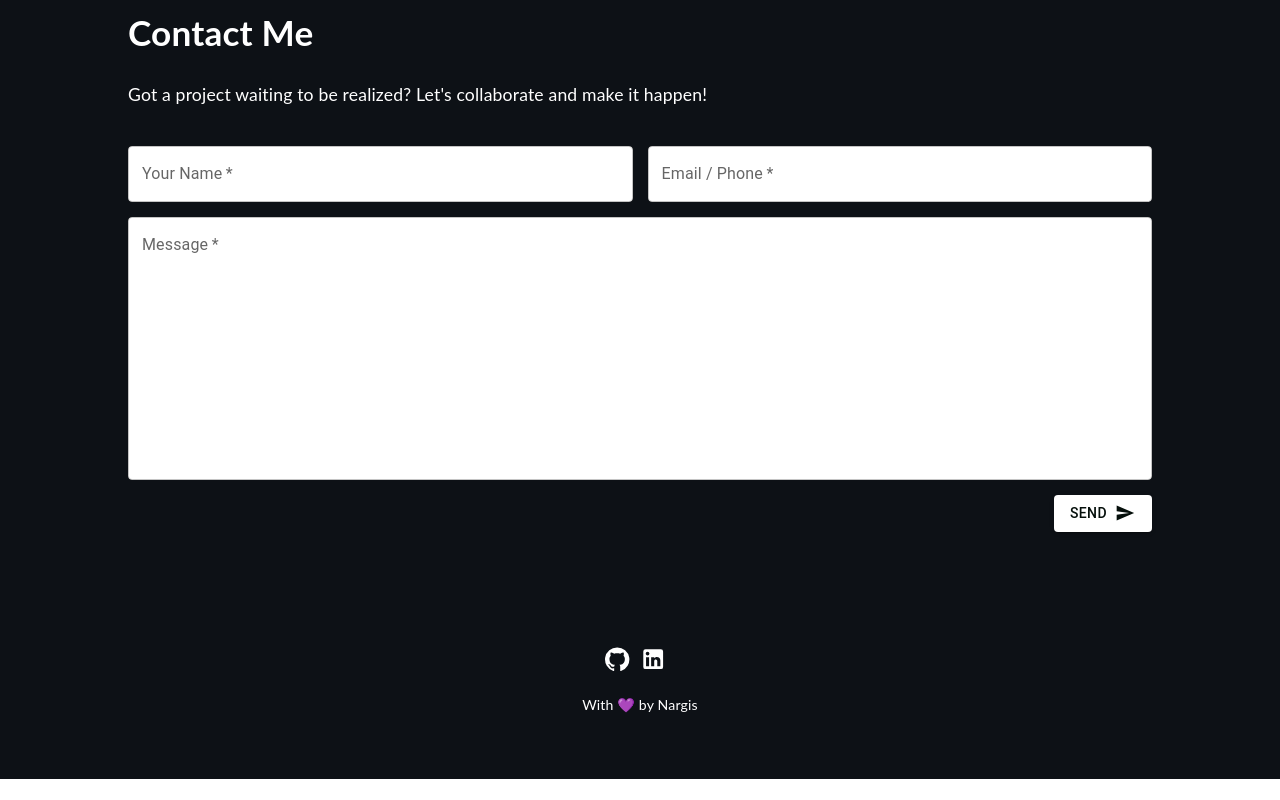
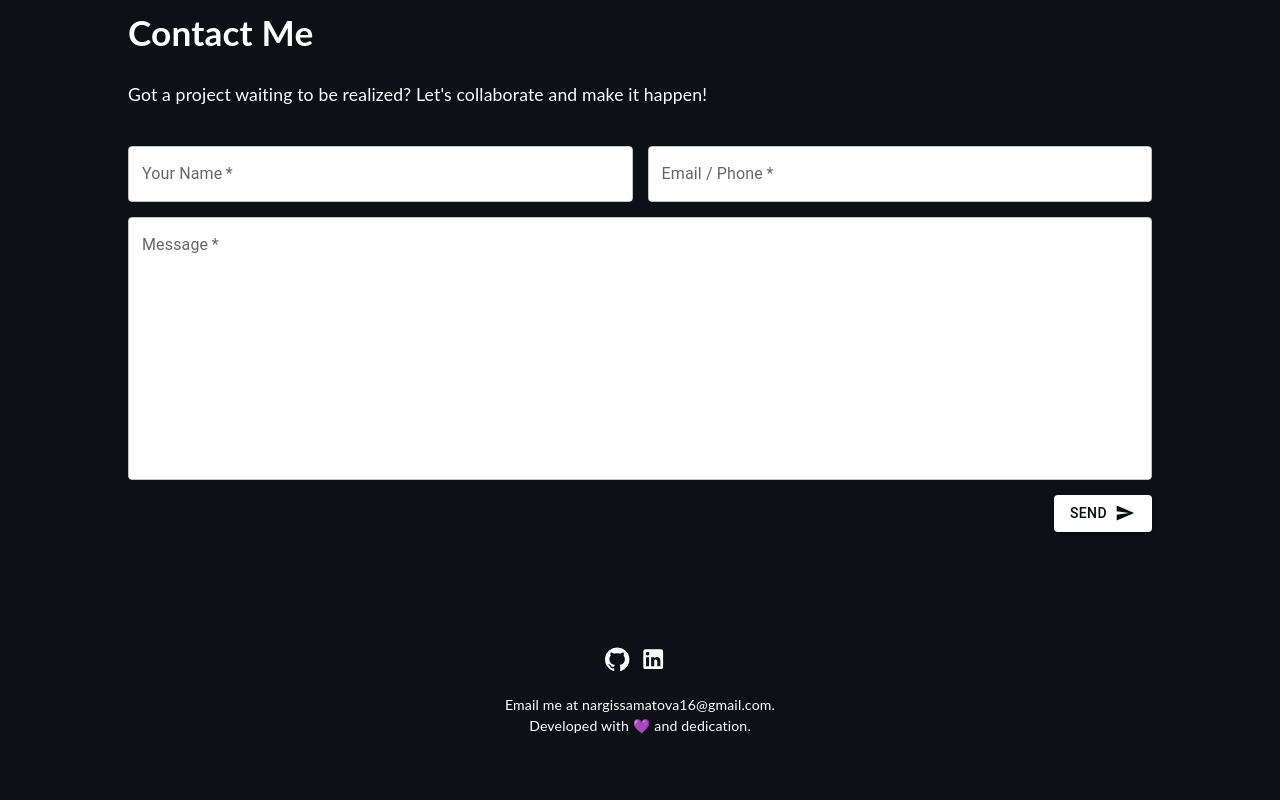
Before and after one commit to Nargissamatova/my-portfolio, a React (Vite) app: page / in a window 1280 px wide. Shown: the part 4304-5104 px from the top of the page. Before the commit the page ends 5083 px from the top, so only its background shows below. Built offline with nearby package versions, Linux system fonts and the light colour scheme.

Commit message:
Update footer text and modify link

```diff
--- a/src/components/Footer.tsx
+++ b/src/components/Footer.tsx
@@ -21,7 +21,13 @@ function Footer() {
           <LinkedInIcon />
         </a>
       </div>
-      <p>With 💜 by Nargis</p>
+      <p>
+        Email me at{" "}
+        <a href="mailto:nargissamatova16@gmail.com">
+          nargissamatova16@gmail.com
+        </a>
+        . <br /> Developed with 💜 and dedication.
+      </p>
     </footer>
   );
 }
```
